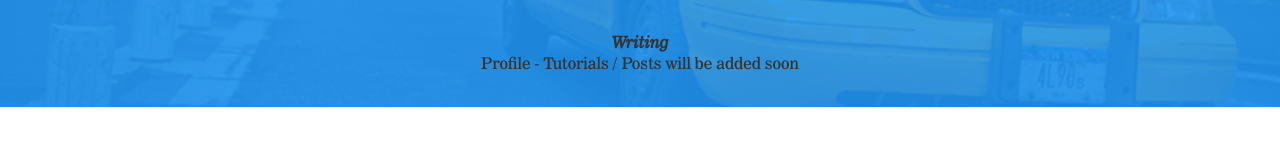
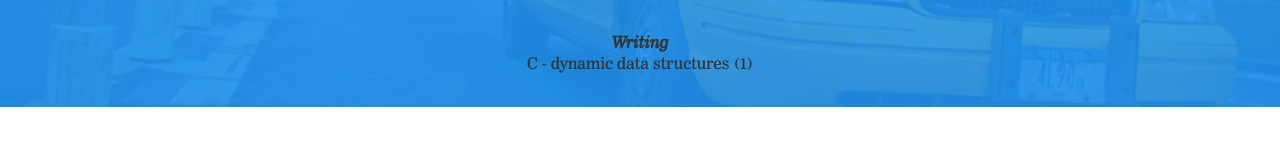
Before and after one commit to patdhlk/patdhlk.github.io, a plain HTML site: page index.html in a window 1280 px wide. Shown: the part 2103-2248 px from the top of the page. Drawn offline with Linux system fonts and the light colour scheme.

Commit message:
Update index.html

```diff
--- a/index.html
+++ b/index.html
@@ -62,7 +62,7 @@
                 <br />
                 <h3>Writing</h3>
                 <p class="talks">
-                    <a href="https://medium.com/@patdhlk/">Profile - Tutorials / Posts will be added soon</a>
+                    <a href="https://medium.com/@patdhlk/c-dynamic-data-structures-1-7e518b2868a0">C - dynamic data structures (1)</a>
                 </p>
             </div>
         </div>
```
